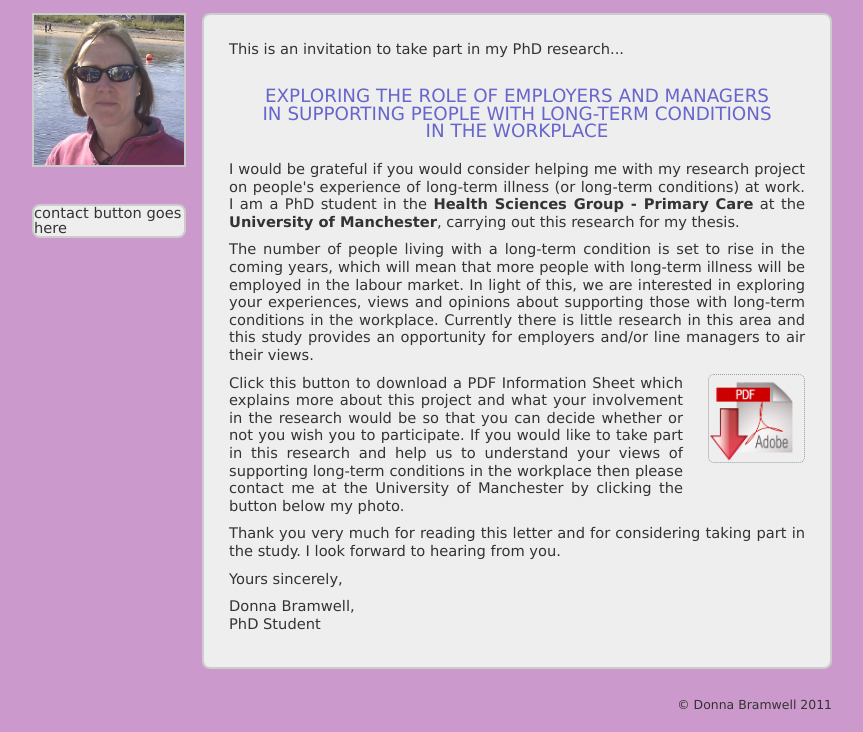
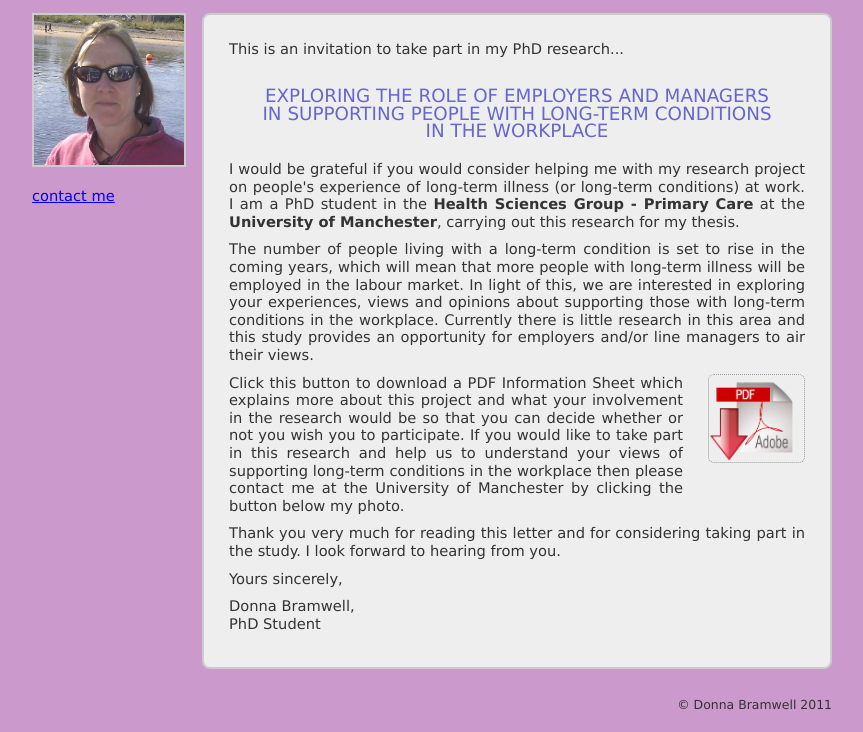
Before and after one commit to kevinrutherford/donnabramwell, a plain HTML site: page index.html in a window 1280 px wide. Shown: the part 98-830 px from the top of the page, without its empty margins (208-1071 px from the left). Drawn offline with Linux system fonts and the light colour scheme.

Commit message:
more stuff

```diff
--- a/index.html
+++ b/index.html
@@ -19,9 +19,9 @@
 
     <div class="sidebar">
       <img src="images/donna-head.jpg" />
-      <div class="contact">
-        contact button goes here
-      </div>
+      <a href="http://www.donnabramwell.info/">
+        contact me
+      </a>
     </div>
 
     <div class="letter clearfix">
```
